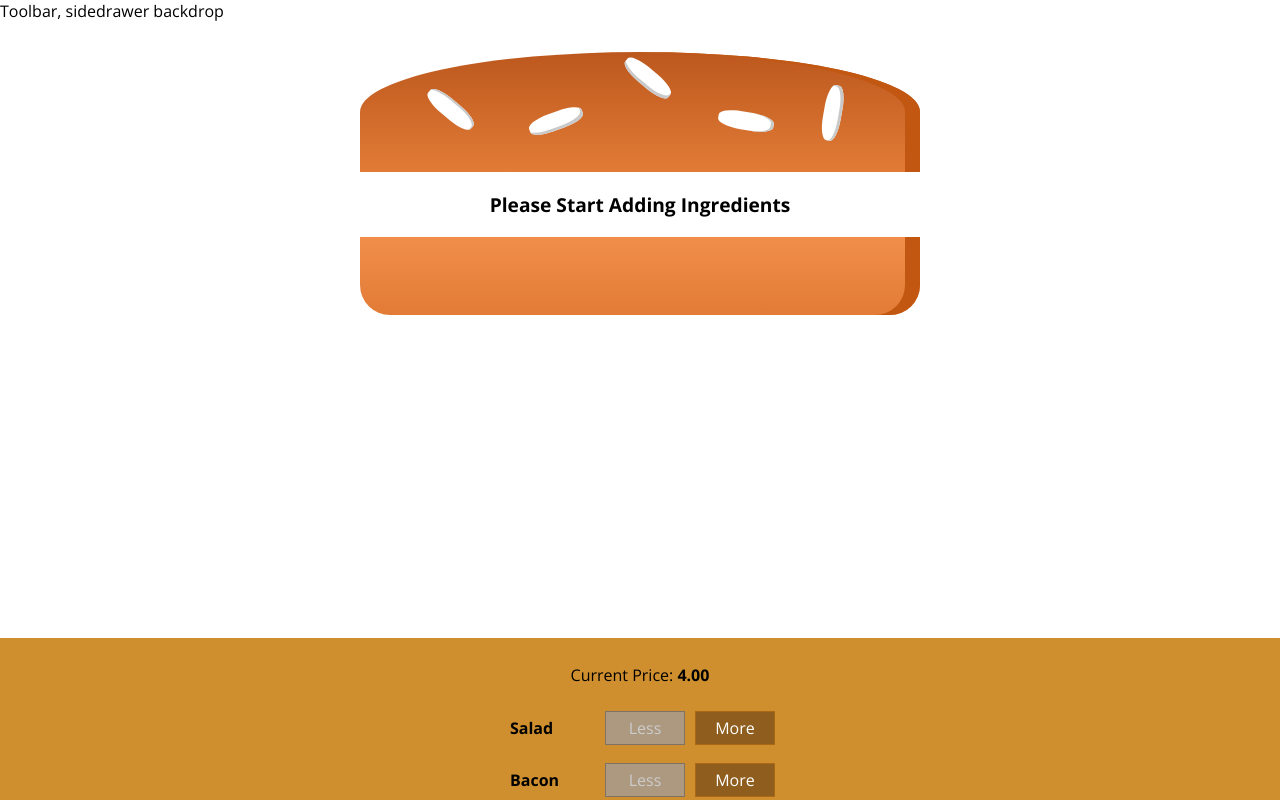
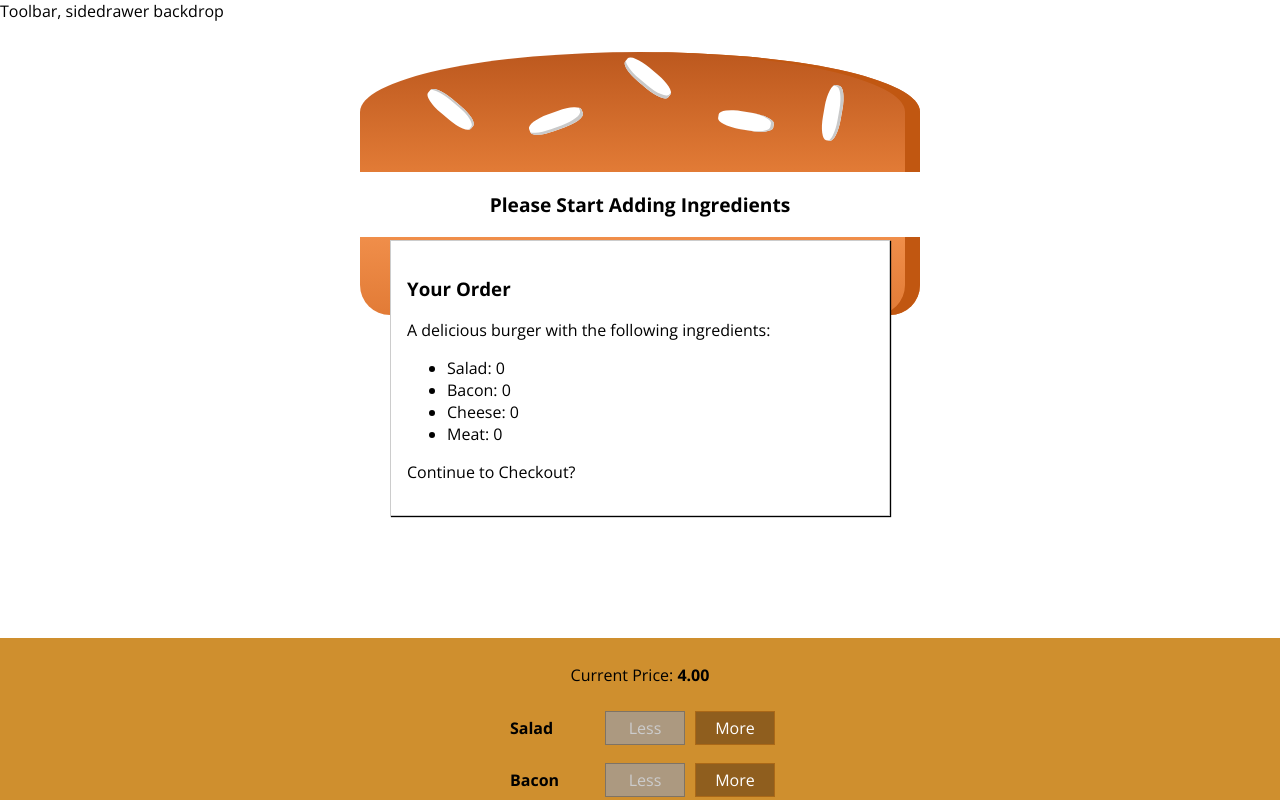
Before and after one commit to asianvader/react-burger-builder, a React (Create React App) app: page / in a window 1280 px wide. Shown: the top 800 px of the page. Built offline with nearby package versions, Linux system fonts and the light colour scheme.

Commit message:
add order modal

```diff
--- /dev/null
+++ b/src/components/Burger/OrderSummary/OrderSummary.js
@@ -0,0 +1,23 @@
+import React from "react";
+import Aux from "../../../hoc/Aux";
+
+const orderSummary = props => {
+  const ingredientSummary = Object.keys(props.ingredients).map(igKey => {
+    return (
+      <li key={igKey}>
+        <span style={{ textTransform: "capitalize" }}>{igKey}</span>:{" "}
+        {props.ingredients[igKey]}
+      </li>
+    );
+  });
+  return (
+    <Aux>
+      <h3>Your Order</h3>
+      <p>A delicious burger with the following ingredients: </p>
+      <ul>{ingredientSummary}</ul>
+      <p>Continue to Checkout?</p>
+    </Aux>
+  );
+};
+
+export default orderSummary;
--- /dev/null
+++ b/src/components/UI/Modal/Modal.js
@@ -0,0 +1,10 @@
+import React from 'react';
+import styles from './Modal.module.css';
+
+const modal = (props) => (
+    <div className={styles.Modal}>
+        {props.children}
+    </div>
+);
+
+export default modal;
--- /dev/null
+++ b/src/components/UI/Modal/Modal.module.css
@@ -0,0 +1,20 @@
+.Modal {
+    position: fixed;
+    z-index: 500;
+    background-color: white;
+    width: 70%;
+    border: 1px solid #ccc;
+    box-shadow: 1px 1px 1px black;
+    padding: 16px;
+    left: 15%;
+    top: 30%;
+    box-sizing: border-box;
+    transition: all 0.3s ease-out;
+}
+
+@media (min-width: 600px) {
+    .Modal {
+        width: 500px;
+        left: calc(50% - 250px);
+    }
+}
--- a/src/containers/BurgerBuilder/BurgerBuilder.js
+++ b/src/containers/BurgerBuilder/BurgerBuilder.js
@@ -2,6 +2,9 @@ import React, { Component } from "react";
 import Aux from '../../hoc/Aux';
 import Burger from '../../components/Burger/Burger';
 import BuildControls from '../../components/Burger/BuildControls/BuildControls';
+import Modal from '../../components/UI/Modal/Modal';
+import OrderSummary from '../../components/Burger/OrderSummary/OrderSummary';
+
 
 const INGREDIENT_PRICES = {
     salad: 0.5,
@@ -82,6 +85,10 @@ class BurgerBuilder extends Component {
         }
         return (
             <Aux>
+                <Modal>
+                    <OrderSummary
+                        ingredients={this.state.ingredients}/>
+                </Modal>
                 <Burger ingredients={this.state.ingredients}/>
                 <BuildControls
                     ingredientAdded={this.addIngredientHandler}
```
Also changed, not shown: src/components/UI/Backdrop/Backdrop.js (added).
